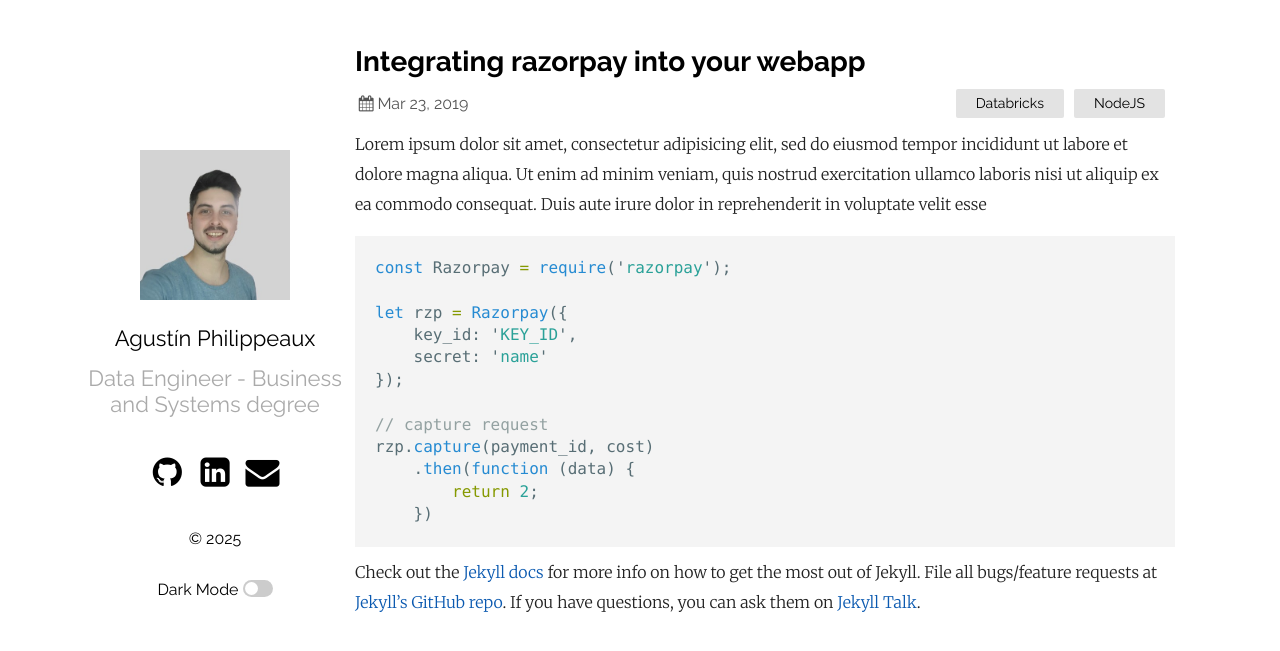
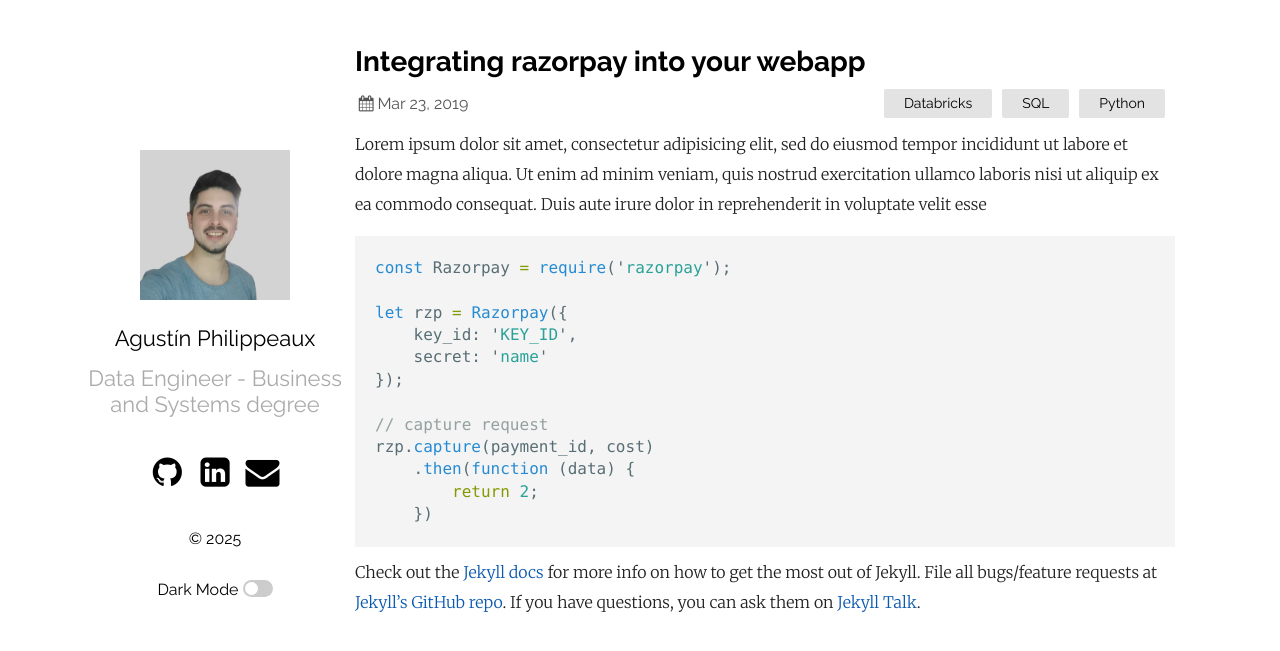
Before and after one commit to agustinphx/personal_site, a Jekyll site: the page built from _posts/2019-03-23-welcome-to-jekyll.markdown, in a window 1280 px wide. Shown: the top 651 px of the page. Built offline with Jekyll 4.4.1, drawn with Linux system fonts in a browser that asks for light colours.

Commit message:
Update 2019-03-23-welcome-to-jekyll.markdown

```diff
--- a/_posts/2019-03-23-welcome-to-jekyll.markdown
+++ b/_posts/2019-03-23-welcome-to-jekyll.markdown
@@ -2,7 +2,7 @@
 layout: post
 title:  "Integrating razorpay into your webapp"
 date:   2019-03-23 21:03:36 +0530
-categories: Databricks NodeJS
+categories: Databricks SQL Python
 ---
 Lorem ipsum dolor sit amet, consectetur adipisicing elit, sed do eiusmod tempor incididunt ut labore et dolore magna aliqua. Ut enim ad minim veniam, quis nostrud exercitation ullamco laboris nisi ut aliquip ex ea commodo consequat. Duis aute irure dolor in reprehenderit in voluptate velit esse
 
```
